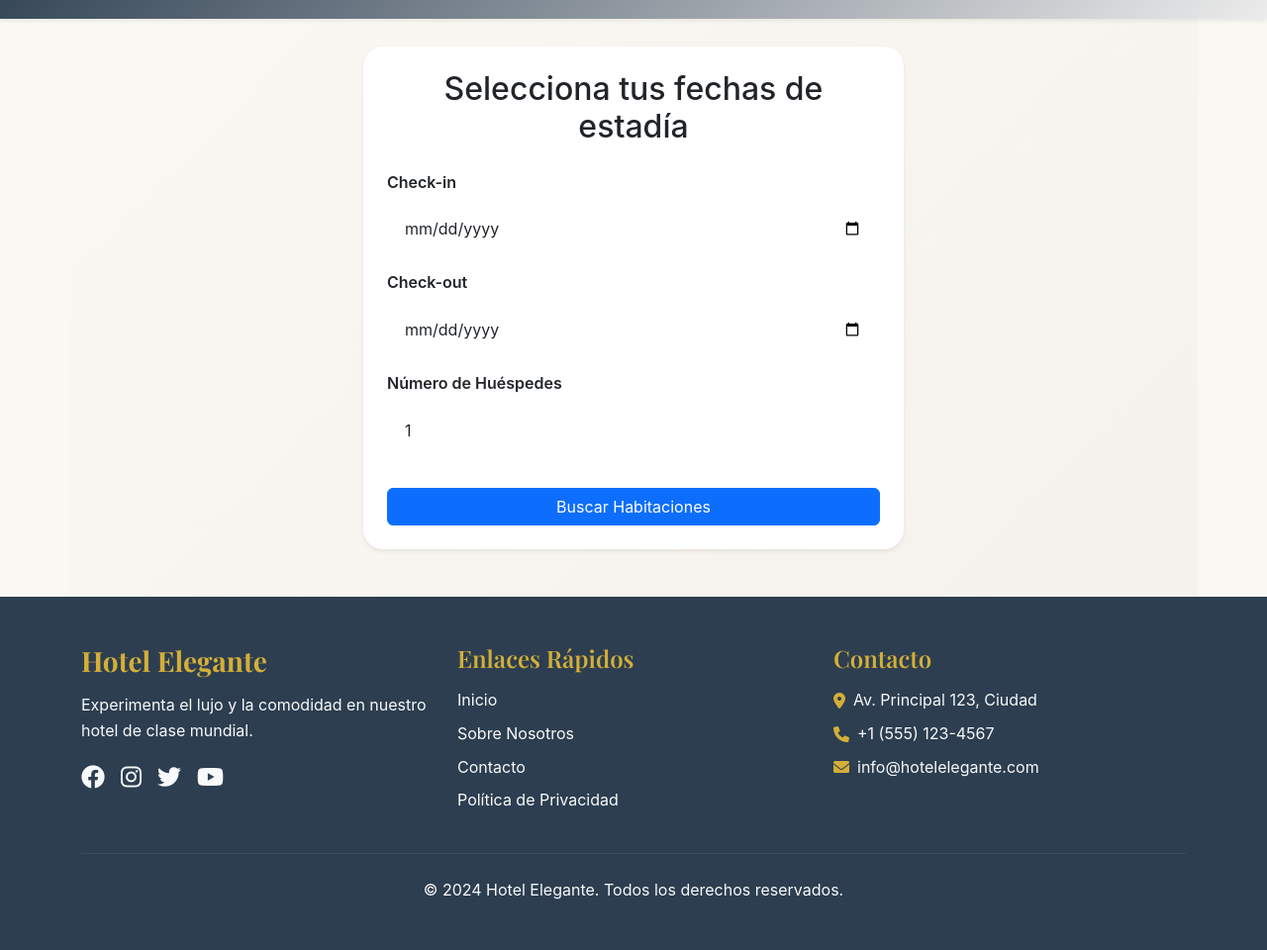
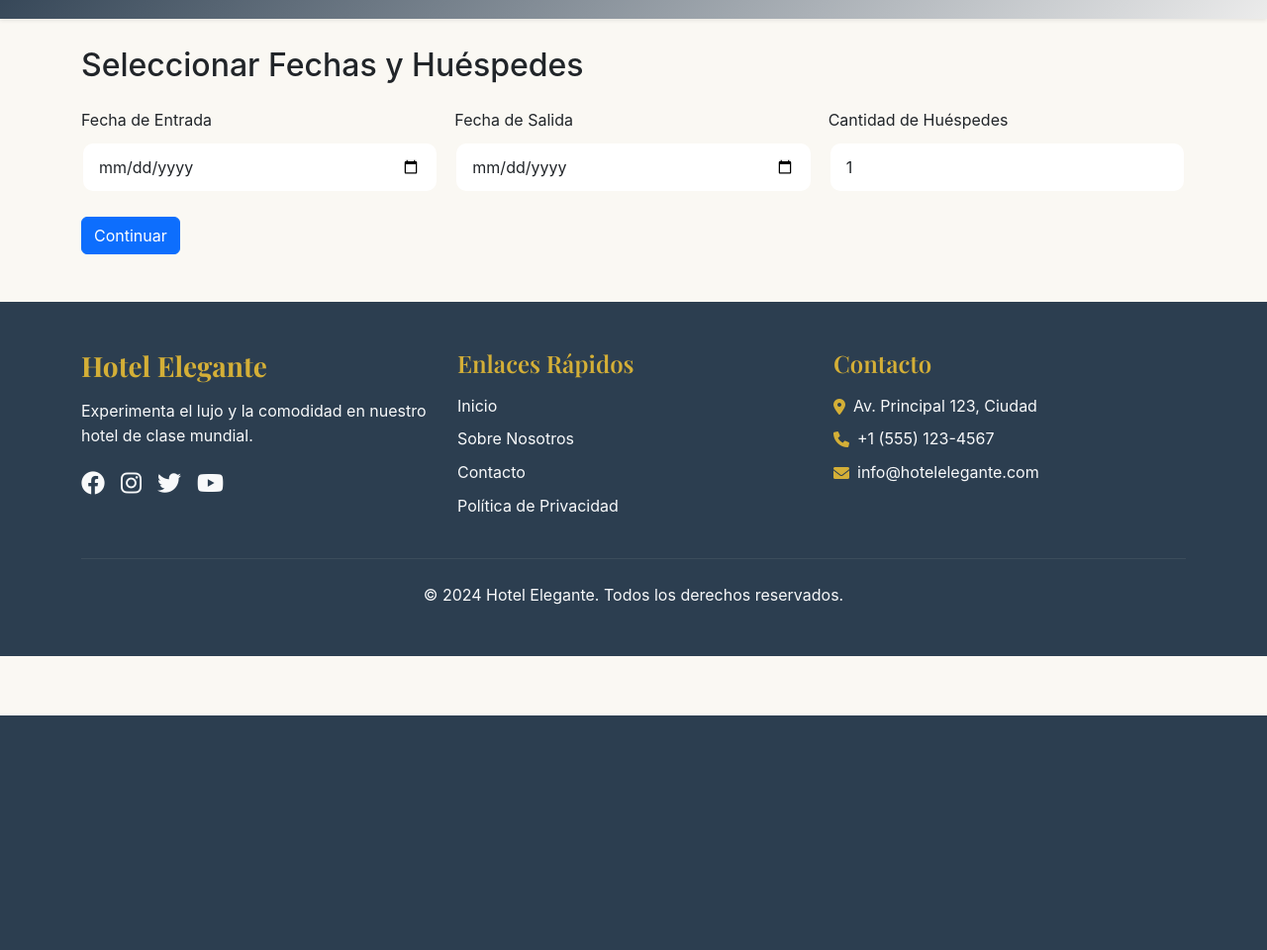
Before and after one commit to BNJCHS/hotel, a Django app: page /reservas/fechas/ in a window 1280 px wide. Shown: the part 77-1037 px from the top of the page at 99% size. After the commit the page ends 800 px from the top, so only its background shows below. Run offline with Django 5.2, Linux system fonts and the light colour scheme; the visitor is signed in with stand-in values (Sample User, id 1); some libraries are stand-ins or nearby versions.

Commit message:
proyecto

```diff
--- a/administracion/models.py
+++ b/administracion/models.py
@@ -20,6 +20,7 @@ class Plan(models.Model):
     nombre = models.CharField(max_length=100, unique=True)
     descripcion = models.TextField()
     precio = models.DecimalField(max_digits=10, decimal_places=2, validators=[MinValueValidator(0)])
+    imagen = models.ImageField(upload_to='planes/', null=True, blank=True)  # <-- nuevo
 
     class Meta:
         ordering = ["nombre"]
@@ -37,6 +38,7 @@ class Promocion(models.Model):
     )
     fecha_inicio = models.DateField()
     fecha_fin = models.DateField()
+    imagen = models.ImageField(upload_to='promociones/', null=True, blank=True)  # <-- nuevo
 
     class Meta:
         ordering = ["-fecha_inicio", "nombre"]
--- a/reservas/templates/reservas/seleccionar_fechas.html
+++ b/reservas/templates/reservas/seleccionar_fechas.html
@@ -3,37 +3,63 @@
 {% block title %}Seleccionar Fechas{% endblock %}
 
 {% block content %}
-<div class="container py-5" style="background: linear-gradient(135deg, var(--hotel-beige) 0%, var(--hotel-cream) 100%);">
-    <div class="row justify-content-center">
-        <div class="col-lg-6">
-            <div class="card shadow-sm border-0 p-4">
-                <h2 class="text-center mb-4 text-dark">Selecciona tus fechas de estadía</h2>
+<div class="container py-5">
+    <h2 class="mb-4">Seleccionar Fechas y Huéspedes</h2>
 
-                {% if error %}
-                    <div class="alert alert-danger">{{ error }}</div>
-                {% endif %}
+    {% if error %}
+        <div class="alert alert-danger">{{ error }}</div>
+    {% endif %}
 
-                <form method="POST">
-                    {% csrf_token %}
-                    <div class="mb-3">
-                        <label for="fecha_entrada" class="form-label fw-semibold">Check-in</label>
-                        <input type="date" class="form-control" id="fecha_entrada" name="fecha_entrada" required>
-                    </div>
+    <form method="POST">
+        {% csrf_token %}
 
-                    <div class="mb-3">
-                        <label for="fecha_salida" class="form-label fw-semibold">Check-out</label>
-                        <input type="date" class="form-control" id="fecha_salida" name="fecha_salida" required>
-                    </div>
-
-                    <div class="mb-3">
-                        <label for="numero_huespedes" class="form-label fw-semibold">Número de Huéspedes</label>
-                        <input type="number" class="form-control" id="numero_huespedes" name="numero_huespedes" min="1" value="1" required>
-                    </div>
-
-                    <button type="submit" class="btn btn-primary w-100 mt-3">Buscar Habitaciones</button>
-                </form>
+        <!-- Fechas y cantidad de huéspedes -->
+        <div class="row g-3 mb-4">
+            <div class="col-md-4">
+                <label for="fecha_entrada" class="form-label">Fecha de Entrada</label>
+                <input type="date" id="fecha_entrada" name="fecha_entrada" class="form-control"
+                       value="{{ fecha_entrada|default:'' }}" min="{{ today }}">
+            </div>
+            <div class="col-md-4">
+                <label for="fecha_salida" class="form-label">Fecha de Salida</label>
+                <input type="date" id="fecha_salida" name="fecha_salida" class="form-control"
+                       value="{{ fecha_salida|default:'' }}" min="{{ today }}">
+            </div>
+            <div class="col-md-4">
+                <label for="numero_huespedes" class="form-label">Cantidad de Huéspedes</label>
+                <input type="number" id="numero_huespedes" name="numero_huespedes" class="form-control"
+                       value="{{ numero_huespedes|default:1 }}" min="1">
             </div>
         </div>
-    </div>
+
+        {% if formset %}
+            <h4>Datos de los Huéspedes</h4>
+            {{ formset.management_form }}
+            {% for form in formset %}
+                <div class="card mb-3 p-3">
+                    <div class="row g-3">
+                        {% for field in form.visible_fields %}
+                            <div class="col-md-4">
+                                {{ field.label_tag }}
+                                {{ field }}
+                                {% if field.errors %}
+                                    <div class="text-danger">{{ field.errors }}</div>
+                                {% endif %}
+                            </div>
+                        {% endfor %}
+                    </div>
+                </div>
+            {% endfor %}
+            <input type="hidden" name="huespedes_submitted" value="1">
+        {% endif %}
+
+        <button type="submit" class="btn btn-primary">Continuar</button>
+    </form>
 </div>
+
+<script>
+    const today = new Date().toISOString().split('T')[0];
+    document.getElementById('fecha_entrada').setAttribute('min', today);
+    document.getElementById('fecha_salida').setAttribute('min', today);
+</script>
 {% endblock %}
--- a/reservas/urls.py
+++ b/reservas/urls.py
@@ -9,6 +9,7 @@ urlpatterns = [
     path('cancelar/<int:reserva_id>/', views.cancelar_reserva, name='cancelar_reserva'),
     path('servicio/agregar/', views.agregar_servicio, name='agregar_servicio'),
     path('fechas/', views.seleccionar_fechas, name='seleccionar_fechas'),
-
+    path('confirmar/', views.confirmar_reserva, name='confirmar_reserva'),
+    path('confirmar/<uuid:token>/', views.confirmar_reserva_token, name='confirmar_reserva_token'),
 
 ]
--- a/reservas/views.py
+++ b/reservas/views.py
@@ -1,6 +1,5 @@
 from django.shortcuts import render, redirect, get_object_or_404
 from .models import Reserva
-from .forms import SeleccionarServicioForm
 from habitaciones.models import Habitacion
 from django.contrib.auth.decorators import login_required
 from django.contrib import messages
@@ -10,27 +9,56 @@ from django.views.decorators.csrf import csrf_exempt
 import json
 from django.http import JsonResponse
 from django.views.decorators.csrf import csrf_exempt
-from django.contrib.auth.decorators import login_required
-from administracion.models import Servicio
+from django.utils.crypto import get_random_string
+from django.core.mail import send_mail
+from django.urls import reverse
+from django.conf import settings
+
+from datetime import date
+from decimal import Decimal
+from .models import Huesped
+from .forms import HuespedForm
+from django.forms import modelformset_factory
 
 @login_required
 def seleccionar_fechas(request):
+    today = date.today().isoformat()
+    HuespedFormSet = modelformset_factory(Huesped, form=HuespedForm, extra=0, can_delete=False)
+
     if request.method == 'POST':
         fecha_entrada = request.POST.get('fecha_entrada')
         fecha_salida = request.POST.get('fecha_salida')
-        numero_huespedes = request.POST.get('numero_huespedes')
+        numero_huespedes = int(request.POST.get('numero_huespedes', 0))
 
-        if not fecha_entrada or not fecha_salida or not numero_huespedes:
-            return render(request, 'reservas/seleccionar_fechas.html', {'error': 'Todos los campos son obligatorios.'})
+        if not fecha_entrada or not fecha_salida or numero_huespedes < 1:
+            return render(request, 'reservas/seleccionar_fechas.html', {'error': 'Todos los campos son obligatorios.', 'today': today})
 
+        # Guardar fechas y cantidad en sesión
         request.session['fecha_entrada'] = fecha_entrada
         request.session['fecha_salida'] = fecha_salida
         request.session['numero_huespedes'] = numero_huespedes
 
-        return redirect('lista_habitaciones')
+        # Crear formset con el número de huéspedes
+        if 'huespedes_submitted' in request.POST:
+            formset = HuespedFormSet(request.POST, queryset=Huesped.objects.none())
+            if formset.is_valid():
+                # Guardar huéspedes en sesión o en DB
+                huespedes_data = formset.cleaned_data
+                request.session['huespedes'] = huespedes_data
+                return redirect('lista_habitaciones')
+        else:
+            HuespedFormSetExtra = modelformset_factory(Huesped, form=HuespedForm, extra=numero_huespedes, can_delete=False)
+            formset = HuespedFormSetExtra(queryset=Huesped.objects.none())
 
-    return render(request, 'reservas/seleccionar_fechas.html')
-@login_required
+        return render(request, 'reservas/seleccionar_fechas.html', {
+            'formset': formset,
+            'fecha_entrada': fecha_entrada,
+            'fecha_salida': fecha_salida,
+            'numero_huespedes': numero_huespedes,
+            'today': today,
+        })
+
+    return render(request, 'reservas/seleccionar_fechas.html', {'today': today})
 @csrf_exempt
 def agregar_servicio(request):
     if request.method == "POST":
@@ -115,40 +143,78 @@ def seleccionar_servicio(request):
 def reserva_exitosa(request):
     return render(request, 'reservas/reserva_exitosa.html')
 
+from decimal import Decimal
+
 @login_required
 def confirmar_reserva(request):
     habitacion_id = request.session.get('habitacion_id')
     servicios_ids = request.session.get('servicios_seleccionados', [])
-    metodo_pago = request.session.get('metodo_pago', 'efectivo')
+    fecha_entrada = request.session.get('fecha_entrada')
+    fecha_salida = request.session.get('fecha_salida')
+    numero_huespedes = request.session.get('numero_huespedes', 1)
 
-    if not habitacion_id:
+    if not habitacion_id or not fecha_entrada or not fecha_salida:
         return redirect('lista_habitaciones')
 
     habitacion = get_object_or_404(Habitacion, id=habitacion_id)
     servicios = Servicio.objects.filter(id__in=servicios_ids)
 
+    # Convertir precios a Decimal para evitar errores
+    precio_habitacion = Decimal(habitacion.precio)
+    precio_servicios = sum(Decimal(servicio.precio) for servicio in servicios)
+    impuestos = Decimal('0.18') * (precio_habitacion + precio_servicios)
+    precio_total = precio_habitacion + precio_servicios + impuestos
+
     if request.method == 'POST':
-        # Crear la reserva recién acá
+        # Crear la reserva confirmada
         reserva = Reserva.objects.create(
             usuario=request.user,
             habitacion=habitacion,
-            metodo_pago=metodo_pago
+            check_in=fecha_entrada,
+            check_out=fecha_salida,
+            cantidad_huespedes=numero_huespedes,
+            monto=precio_total,
+            metodo_pago=request.POST.get('metodo_pago', 'efectivo'),
+            confirmada=True
         )
         reserva.servicios.set(servicios)
 
-        # limpiar sesión
-        for key in ['habitacion_id', 'servicios_seleccionados', 'metodo_pago']:
-            if key in request.session:
-                del request.session[key]
+        # Limpiar sesión
+        for key in ['habitacion_id', 'servicios_seleccionados', 'fecha_entrada', 'fecha_salida', 'numero_huespedes']:
+            request.session.pop(key, None)
 
-        return redirect('detalle_reserva', reserva_id=reserva.id)
+        # Enviar email de confirmación
+        token_url = request.build_absolute_uri(
+            reverse('confirmar_reserva_token', args=[reserva.token])
+        )
+        send_mail(
+            subject='Confirma tu reserva',
+            message=f'Hola {request.user.first_name}, confirma tu reserva haciendo clic en este enlace:\n{token_url}',
+            from_email=settings.DEFAULT_FROM_EMAIL,
+            recipient_list=[request.user.email],
+        )
+
+        # Redirigir a mensaje de reserva enviada
+        return render(request, 'reservas/reserva_enviada.html', {'email': request.user.email})
 
     return render(request, 'reservas/confirmar_reserva.html', {
         'habitacion': habitacion,
         'servicios': servicios,
-        'metodo_pago': metodo_pago,
+        'precio_habitacion': precio_habitacion,
+        'precio_servicios': precio_servicios,
+        'impuestos': impuestos,
+        'precio_total': precio_total,
+        'fecha_entrada': fecha_entrada,
+        'fecha_salida': fecha_salida,
+        'numero_huespedes': numero_huespedes
     })
 
+@login_required
+def confirmar_reserva_token(request, token):
+    reserva = get_object_or_404(Reserva, token=token, usuario=request.user)
+    reserva.confirmada = True
+    reserva.save()
+    return render(request, 'reservas/reserva_confirmada.html', {'reserva': reserva})
 
 @login_required
 def mis_reservas(request):
```
Also changed, not shown: administracion/templates/administracion/dashboard.html (+10 -10 lines), administracion/views.py (+16 -8 lines), hotel_project/settings.py (+8 -1 lines), reservas/forms.py (+10 -1 lines), reservas/models.py (+20 -8 lines), reservas/templates/reservas/reserva_confirmada.html (added, +37 -0 lines), reservas/templates/reservas/reserva_enviada.html (added, +24 -0 lines), reservas/migrations/0001_initial.py, reservas/migrations/0002_remove_reserva_servicio_reserva_servicios.py (deleted), reservas/migrations/0002_reserva_cantidad_huespedes_reserva_check_in_and_more.py (added), 1 other file.
